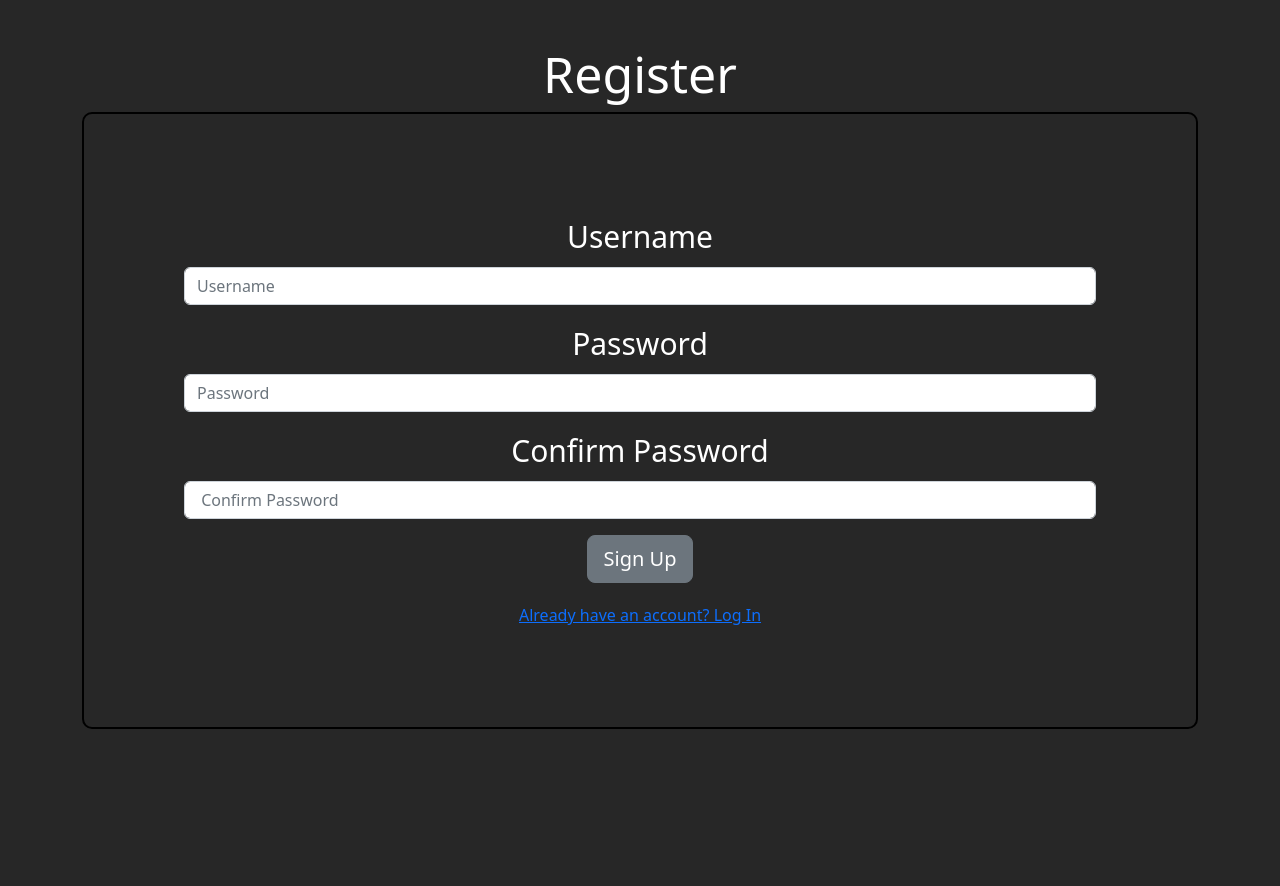
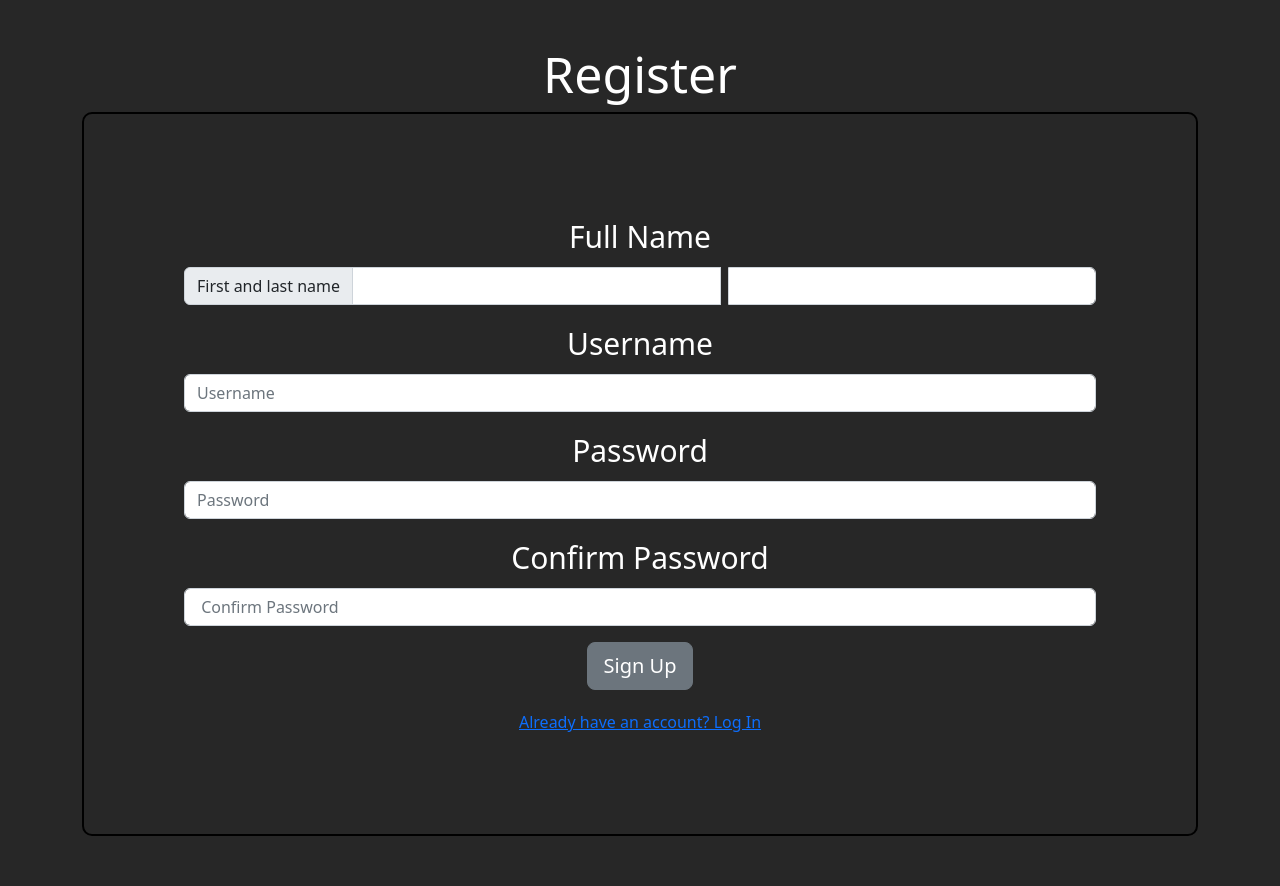
Before and after one commit to sethnkwo8/GymTroll, a Python web app: template templates/register.html in a window 1280 px wide. Shown: the part 96-982 px from the top of the page. Before the commit the page ends 825 px from the top, so only its background shows below. Run offline with Jinja, Linux system fonts and the light colour scheme; the template is opened without the code that fills it, so the values that code supplies are empty.

Commit message:
Fixed login function and added register inputs for names

```diff
--- a/templates/register.html
+++ b/templates/register.html
@@ -8,6 +8,14 @@ GymTroll: Register
 <h2>Register</h2>
 <div class="container-fluid custom-login">
     <form action="/register" method="post">
+        <div class="mb-3">
+            <label for="exampleFormControlInput1" class="form-label">Full Name</label>
+            <div class="input-group">
+                <span class="input-group-text">First and last name</span>
+                <input type="text" aria-label="First name" class="form-control me-2" name="first_name">
+                <input type="text" aria-label="Last name" class="form-control" name="last_name">
+              </div>
+        </div>
         <div class="mb-3">
             <label for="exampleFormControlInput1" class="form-label">Username</label>
             <input type="text" class="form-control" id="exampleFormControlInput1" name="username" placeholder="Username">
```
Also changed, not shown: app.py (+9 -3 lines), templates/plan1.html (added, +9 -0 lines), gymtroll.db, static/style.css (line endings or trailing spaces).
